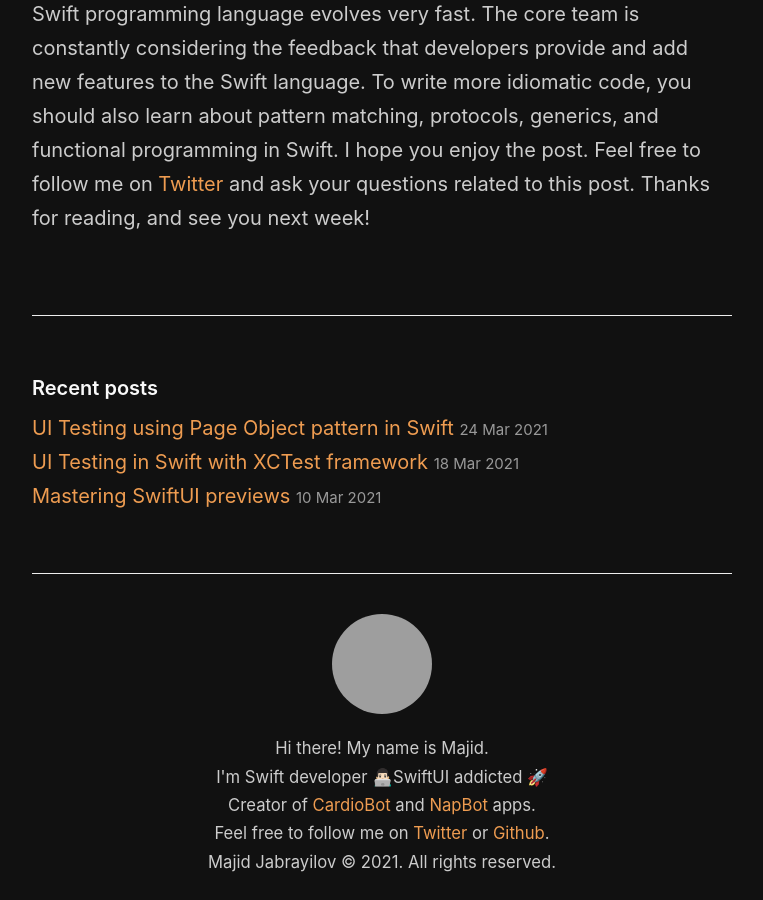
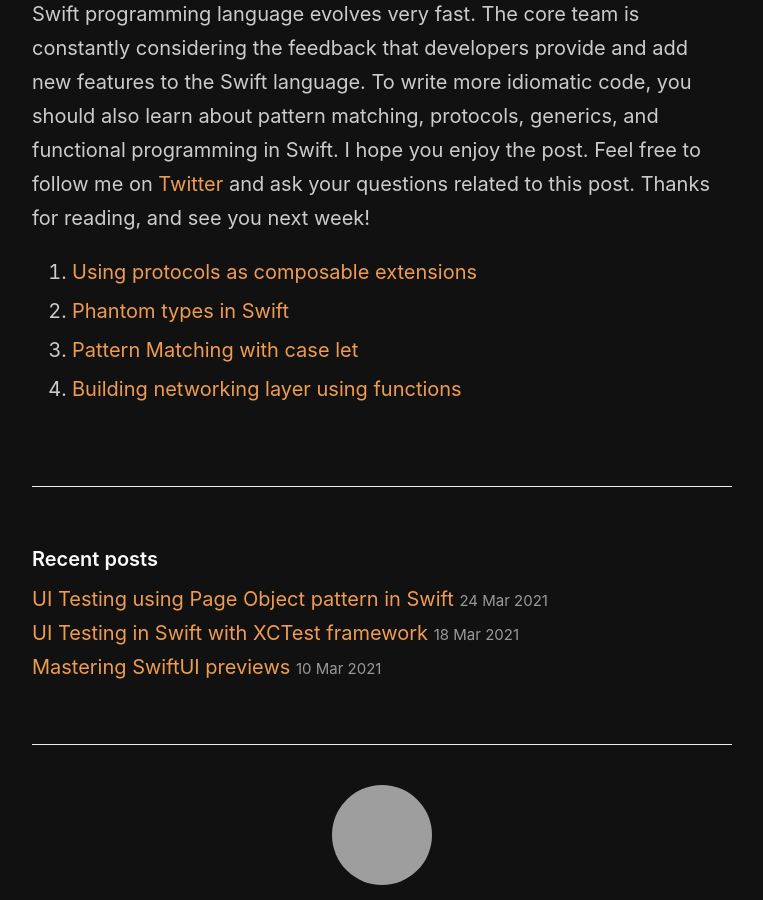
Before and after one commit to mecid/mecid.github.io, a Jekyll site: the page built from _posts/2021-04-01-writing-idiomatic-swift-code.md, in a window 1280 px wide and 900 px high, scrolled down 4088 px, cut to the strip 0-900 px from the top of the window. Shown: the whole strip, without its empty margins (258-1021 px from the left). Built offline with Jekyll 4.4.1, drawn with Linux system fonts in a browser that asks for light colours; grey boxes are pictures that could not be loaded.

Commit message:
reference posts added to idiomatic swift post.

```diff
--- a/_posts/2021-04-01-writing-idiomatic-swift-code.md
+++ b/_posts/2021-04-01-writing-idiomatic-swift-code.md
@@ -124,3 +124,8 @@
 
 #### Conclusion
 Swift programming language evolves very fast. The core team is constantly considering the feedback that developers provide and add new features to the Swift language. To write more idiomatic code, you should also learn about pattern matching, protocols, generics, and functional programming in Swift. I hope you enjoy the post. Feel free to follow me on [Twitter](https://twitter.com/mecid) and ask your questions related to this post. Thanks for reading, and see you next week!
+
+1. [Using protocols as composable extensions](/2019/01/17/using-protocols-as-composable-extensions/)
+2. [Phantom types in Swift](/2021/02/18/phantom-types-in-swift/)
+3. [Pattern Matching with case let](/2019/02/06/pattern-matching-with-case-let/)
+4. [Building networking layer using functions](/2020/01/08/building-networking-layer-using-functions/)
```
